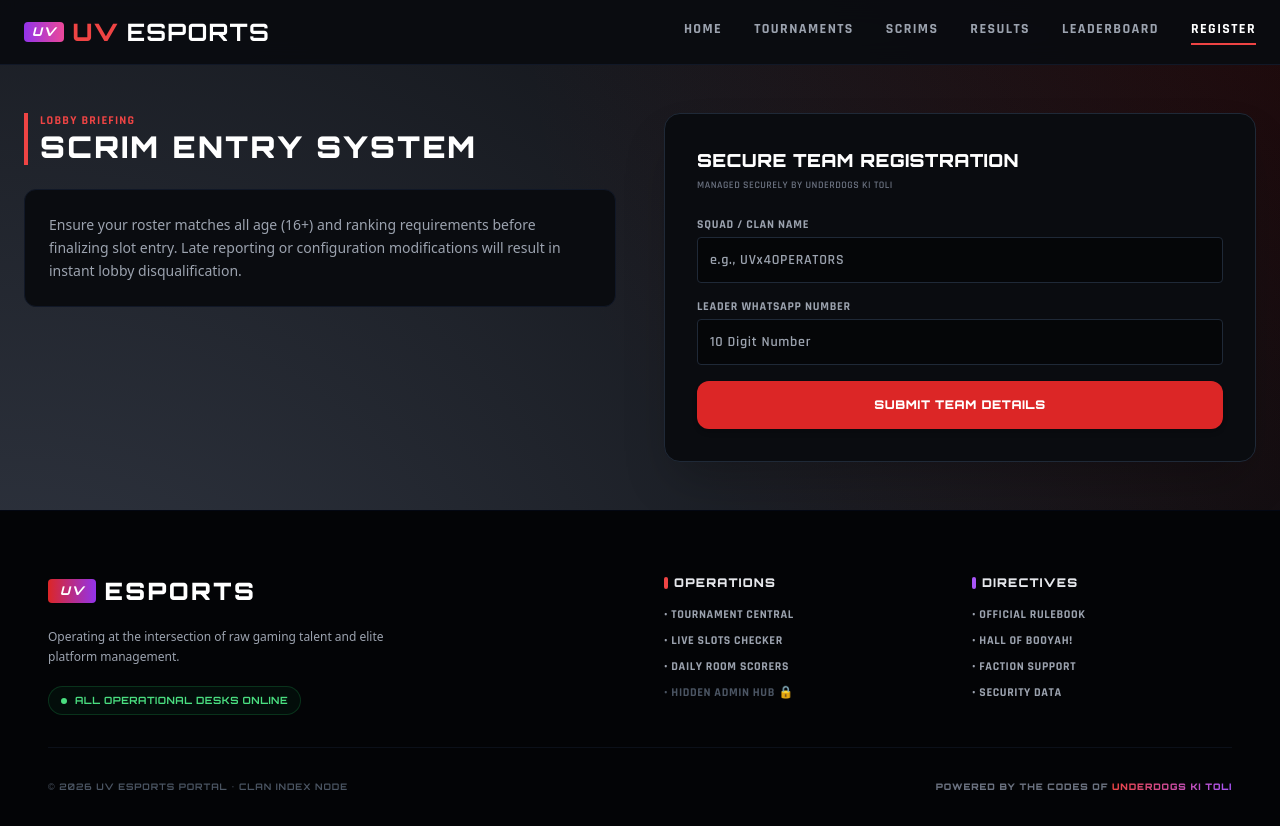
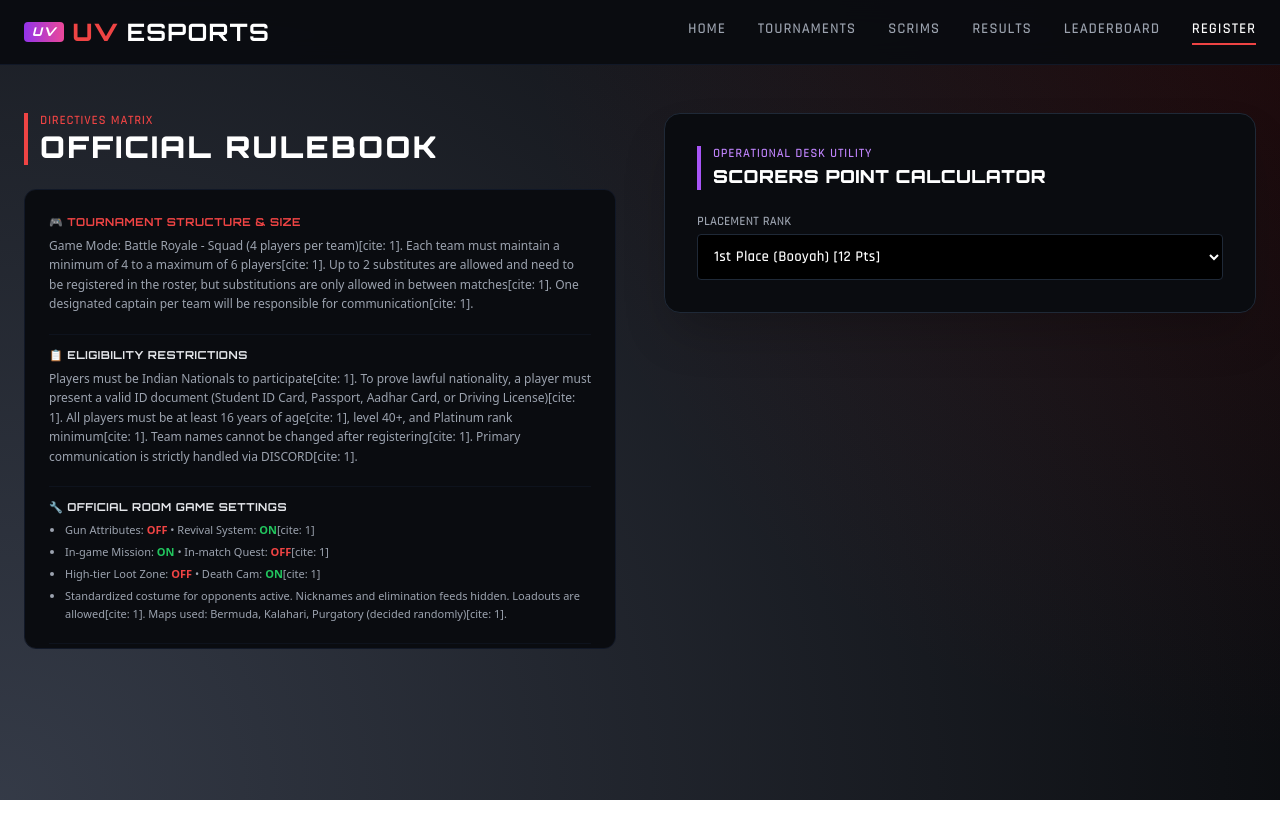
Before and after one commit to man269ff-star/uv-esports-portal, a plain HTML site: page scrim-central-site/register.html in a window 1280 px wide. After the commit the page ends 800 px from the top, so only its background shows below. Drawn offline with nearby package versions, Linux system fonts and the light colour scheme.

Commit message:
Revise registration page with new title and features
Updated the title and added rules and registration details. Refined the layout and added a point calculator panel.

```diff
--- a/scrim-central-site/register.html
+++ b/scrim-central-site/register.html
@@ -3,14 +3,17 @@
 <head>
     <meta charset="UTF-8">
     <meta name="viewport" content="width=device-width, initial-scale=1.0">
-    <title>UV ESPORTS | Register Team</title>
+    <title>UV ESPORTS | Rules & Registration</title>
     <script src="https://cdn.tailwindcss.com"></script>
-    <link href="https://fonts.googleapis.com/css2?family=Orbitron:wght@700;900&family=Rajdhani:wght@600;700;800&family=Space+Grotesk:wght@500;700&display=swap" rel="stylesheet">
+    <link href="https://fonts.googleapis.com/css2?family=Orbitron:wght@700;900&family=Rajdhani:wght=600;700;800&family=Space+Grotesk:wght=500;700&display=swap" rel="stylesheet">
     <style>
         body { font-family: 'Space Grotesk', sans-serif; background-color: #050608; }
         .font-gaming { font-family: 'Rajdhani', sans-serif; letter-spacing: 0.06em; }
         .font-header { font-family: 'Orbitron', sans-serif; letter-spacing: 0.08em; }
         .premium-gradient { background: radial-gradient(circle at top right, rgba(220, 38, 38, 0.12), transparent 50%), radial-gradient(circle at bottom left, rgba(17, 24, 39, 0.85), #050608); }
+        .custom-scrollbar::-webkit-scrollbar { width: 5px; }
+        .custom-scrollbar::-webkit-scrollbar-track { background: #0a0c10; }
+        .custom-scrollbar::-webkit-scrollbar-thumb { background: #dc2626; border-radius: 4px; }
     </style>
 </head>
 <body class="text-white antialiased premium-gradient min-h-screen flex flex-col justify-between relative">
@@ -55,7 +58,7 @@
                 <a href="leaderboard" class="hover:text-white transition uppercase font-bold">Leaderboard</a>
                 <a href="register" class="text-white border-b-2 border-red-500 pb-1 uppercase font-bold">Register</a>
             </nav>
-            <button onclick="toggleMobileMenu()" class="md:hidden text-gray-400 hover:text-white p-2 rounded-lg bg-gray-900/50">
+            <button onclick="toggleMobileMenu()" class="md:hidden text-gray-400 hover:text-white focus:outline-none p-2 rounded-lg bg-gray-900/50">
                 <svg class="w-7 h-7" fill="none" stroke="currentColor" viewBox="0 0 24 24">
                     <path id="iconPath" stroke-linecap="round" stroke-linejoin="round" stroke-width="2" d="M4 6h16M4 12h16M4 18h16"></path>
                 </svg>
@@ -64,90 +67,64 @@
     </header>
 
     <!-- Main Workspace -->
-    <main class="max-w-7xl mx-auto px-4 sm:px-6 py-12 grid grid-cols-1 lg:grid-cols-2 gap-12 items-start w-full flex-grow relative z-10">
-        <div class="space-y-6">
-            <div class="border-l-4 border-red-500 pl-3">
-                <p class="text-xs font-gaming text-red-500 uppercase tracking-widest font-bold">Lobby Briefing</p>
-                <h1 class="text-3xl font-black font-header text-white uppercase">Scrim Entry System</h1>
-            </div>
-            <div class="bg-[#0a0c10] border border-gray-900 rounded-xl p-6 space-y-4 text-sm font-sans text-gray-400 leading-relaxed">
-                <p>Ensure your roster matches all age (16+) and ranking requirements before finalizing slot entry. Late reporting or configuration modifications will result in instant lobby disqualification.</p>
-            </div>
-        </div>
+    <main class="max-w-7xl mx-auto px-4 sm:px-6 py-12 space-y-12 w-full flex-grow relative z-10">
 
-        <div class="bg-[#0a0c10] border border-gray-800 rounded-2xl p-8 shadow-2xl space-y-6 h-max">
-            <div>
-                <h2 class="text-lg font-header font-black uppercase text-white tracking-wide">Secure Team Registration</h2>
-                <p class="text-[10px] uppercase font-gaming tracking-wider text-gray-500 pt-1">Managed securely by Underdogs Ki Toli</p>
-            </div>
-            <form onsubmit="event.preventDefault(); alert('🔥 Clan Roster submitted successfully!');" class="space-y-4 text-xs font-gaming">
-                <div>
-                    <label class="block text-gray-400 uppercase font-bold mb-1">Squad / Clan Name</label>
-                    <input type="text" required placeholder="e.g., UVx4OPERATORS" class="w-full bg-black/50 border border-gray-800 rounded p-3 text-white focus:outline-none focus:border-red-500 text-sm font-medium">
+        <div class="grid grid-cols-1 lg:grid-cols-2 gap-12 items-start">
+
+            <!-- LEFT COLUMN: OFFICIAL TOURNAMENT RULEBOOK DATA -->
+            <div class="space-y-6">
+                <div class="border-l-4 border-red-500 pl-3">
+                    <p class="text-xs font-gaming text-red-500 uppercase tracking-widest font-bold">Directives Matrix</p>
+                    <h1 class="text-3xl font-black font-header text-white uppercase">Official Rulebook</h1>
                 </div>
-                <div>
-                    <label class="block text-gray-400 uppercase font-bold mb-1">Leader WhatsApp Number</label>
-                    <input type="tel" required placeholder="10 Digit Number" class="w-full bg-black/50 border border-gray-800 rounded p-3 text-white focus:outline-none focus:border-red-500 text-sm font-medium">
-                </div>
-                <button type="submit" class="w-full bg-red-600 hover:bg-red-700 text-white font-header font-black py-4 rounded-xl uppercase tracking-wider text-xs shadow-md transition">Submit Team Details</button>
-            </form>
-        </div>
-    </main>
 
-    <!-- FOOTER ARCHITECTURE -->
-    <footer class="border-t border-gray-950 bg-[#030406] pt-16 pb-8 px-6 sm:px-12 w-full relative z-10">
-        <div class="max-w-7xl mx-auto grid grid-cols-1 md:grid-cols-4 gap-12 items-start">
-            <div class="md:col-span-2 space-y-5 text-left">
-                <div class="flex items-center space-x-2">
-                    <span class="text-white bg-gradient-to-r from-red-600 to-purple-600 px-3 py-1 rounded text-xs font-header font-black italic tracking-widest">UV</span>
-                    <span class="text-white text-2xl font-black font-header tracking-widest">ESPORTS</span>
-                </div>
-                <p class="text-xs text-gray-400 font-sans leading-relaxed max-w-sm">Operating at the intersection of raw gaming talent and elite platform management.</p>
-                <div class="inline-flex items-center gap-2 bg-green-500/5 border border-green-500/20 px-3 py-1.5 rounded-full text-[10px] font-header font-bold text-green-400 uppercase tracking-wider">
-                    <span class="w-1.5 h-1.5 rounded-full bg-green-400 animate-ping"></span>ALL OPERATIONAL DESKS ONLINE
+                <div class="bg-[#0a0c10] border border-gray-900 rounded-xl p-6 space-y-5 font-sans text-xs leading-relaxed text-gray-400 max-h-[460px] overflow-y-auto custom-scrollbar">
+                    <div>
+                        <h4 class="font-bold text-red-500 font-header text-[11px] tracking-wider uppercase mb-1">🎮 Tournament Structure & Size</h4>
+                        <p>Game Mode: Battle Royale - Squad (4 players per team)[cite: 1]. Each team must maintain a minimum of 4 to a maximum of 6 players[cite: 1]. Up to 2 substitutes are allowed and need to be registered in the roster, but substitutions are only allowed in between matches[cite: 1]. One designated captain per team will be responsible for communication[cite: 1].</p>
+                    </div>
+
+                    <div class="border-t border-gray-900/60 pt-3">
+                        <h4 class="font-bold text-gray-200 font-header text-[11px] tracking-wider uppercase mb-1">📋 Eligibility Restrictions</h4>
+                        <p>Players must be Indian Nationals to participate[cite: 1]. To prove lawful nationality, a player must present a valid ID document (Student ID Card, Passport, Aadhar Card, or Driving License)[cite: 1]. All players must be at least 16 years of age[cite: 1], level 40+, and Platinum rank minimum[cite: 1]. Team names cannot be changed after registering[cite: 1]. Primary communication is strictly handled via DISCORD[cite: 1].</p>
+                    </div>
+
+                    <div class="border-t border-gray-900/60 pt-3">
+                        <h4 class="font-bold text-gray-200 font-header text-[11px] tracking-wider uppercase mb-1">🔧 Official Room Game Settings</h4>
+                        <ul class="list-disc pl-4 space-y-1 text-[11px]">
+                            <li>Gun Attributes: <span class="text-red-500 font-bold">OFF</span> &bull; Revival System: <span class="text-green-500 font-bold">ON</span>[cite: 1]</li>
+                            <li>In-game Mission: <span class="text-green-500 font-bold">ON</span> &bull; In-match Quest: <span class="text-red-500 font-bold">OFF</span>[cite: 1]</li>
+                            <li>High-tier Loot Zone: <span class="text-red-500 font-bold">OFF</span> &bull; Death Cam: <span class="text-green-500 font-bold">ON</span>[cite: 1]</li>
+                            <li>Standardized costume for opponents active. Nicknames and elimination feeds hidden. Loadouts are allowed[cite: 1]. Maps used: Bermuda, Kalahari, Purgatory (decided randomly)[cite: 1].</li>
+                        </ul>
+                    </div>
+
+                    <div class="border-t border-gray-900/60 pt-3">
+                        <h4 class="font-bold text-gray-200 font-header text-[11px] tracking-wider uppercase mb-1">⚠️ Disconnection & Delay Faults</h4>
+                        <p>Participants are not allowed to intentionally cause a disconnection during a game[cite: 1]. Remake or match restart is considered only under server failure or if 10 or more players disconnect simultaneously due to network issues[cite: 1]. If a team is not ready within 10 minutes of the scheduled time, they forfeit the match[cite: 1].</p>
+                    </div>
+
+                    <div class="border-t border-gray-900/60 pt-3">
+                        <h4 class="font-bold text-red-500 font-header text-[11px] tracking-wider uppercase mb-1">🚫 Serious Offenses & Penalties</h4>
+                        <p>Only mobile devices are permitted (no emulators)[cite: 1]. Screen recording must be done on mobile or external software; use of the in-game POV recorder is prohibited[cite: 1]. Zero tolerance for teaming, exploiting bugs/glitches, ringing, bribery, gambling, or vulgar/hateful language[cite: 1]. Violations draw warnings, point deductions, or direct tournament disqualification with prize money asset forfeit[cite: 1]. UV reserves the right to amend rules to ensure fair competition[cite: 1].</p>
+                    </div>
                 </div>
             </div>
-            <div class="text-left space-y-4 font-gaming">
-                <div class="flex items-center gap-1.5"><span class="w-1 h-3 bg-red-500 rounded-sm"></span><h4 class="text-gray-200 text-xs font-black uppercase tracking-widest font-header">OPERATIONS</h4></div>
-                <ul class="space-y-2.5 text-xs text-gray-400 font-bold uppercase tracking-wider">
-                    <li><a href="tournaments" class="hover:text-red-500 hover:pl-1 block">&bull; TOURNAMENT CENTRAL</a></li>
-                    <li><a href="scrims" class="hover:text-purple-500 hover:pl-1 block">&bull; LIVE SLOTS CHECKER</a></li>
-                    <li><a href="results" class="hover:text-pink-500 hover:pl-1 block">&bull; DAILY ROOM SCORERS</a></li>
-                    <li><a href="admin" class="text-gray-600 hover:text-white block">&bull; HIDDEN ADMIN HUB 🔒</a></li>
-                </ul>
-            </div>
-            <div class="text-left space-y-4 font-gaming">
-                <div class="flex items-center gap-1.5"><span class="w-1 h-3 bg-purple-500 rounded-sm"></span><h4 class="text-gray-200 text-xs font-black uppercase tracking-widest font-header">DIRECTIVES</h4></div>
-                <ul class="space-y-2.5 text-xs text-gray-400 font-bold uppercase tracking-wider">
-                    <li><a href="register" class="hover:text-white hover:pl-1 block">&bull; OFFICIAL RULEBOOK</a></li>
-                    <li><a href="leaderboard" class="hover:text-white hover:pl-1 block">&bull; HALL OF BOOYAH!</a></li>
-                    <li><a href="#" class="hover:text-white hover:pl-1 block">&bull; FACTION SUPPORT</a></li>
-                    <li><a href="#" class="hover:text-white hover:pl-1 block">&bull; SECURITY DATA</a></li>
-                </ul>
-            </div>
-        </div>
-        <div class="max-w-7xl mx-auto border-t border-gray-900/60 pt-8 mt-8 flex flex-col sm:flex-row items-center justify-between gap-4 text-[9px] tracking-widest font-header text-gray-600 uppercase">
-            <p>&copy; 2026 UV ESPORTS portal &bull; CLAN INDEX NODE</p>
-            <p class="text-gray-500 font-black">POWERED BY THE CODES OF <span class="text-transparent bg-clip-text bg-gradient-to-r from-red-500 to-purple-500">UNDERDOGS KI TOLI</span></p>
-        </div>
-    </footer>
 
-    <script>
-        let menuOpen = false;
-        function toggleMobileMenu() {
-            const menu = document.getElementById('mobileMenu');
-            const iconPath = document.getElementById('iconPath');
-            menuOpen = !menuOpen;
-            if (menuOpen) {
-                menu.classList.remove('hidden');
-                iconPath.setAttribute('d', 'M6 18L18 6M6 6l12 12');
-                document.body.style.overflow = 'hidden';
-            } else {
-                menu.classList.add('hidden');
-                iconPath.setAttribute('d', 'M4 6h16M4 12h16M4 18h16');
-                document.body.style.overflow = 'auto';
-            }
-        }
-    </script>
-</body>
-</html>
+            <!-- RIGHT COLUMN: INTERACTIVE POINT CALCULATOR PANEL -->
+            <div class="bg-[#0a0c10] border border-gray-800 rounded-2xl p-8 shadow-2xl space-y-6 h-max">
+                <div class="border-l-4 border-purple-500 pl-3">
+                    <p class="text-xs font-gaming text-purple-400 uppercase tracking-widest font-bold">Operational Desk Utility</p>
+                    <h2 class="text-lg font-header font-black uppercase text-white tracking-wide">Scorers Point Calculator</h2>
+                </div>
+
+                <div class="space-y-4 font-gaming text-xs">
+                    <div class="space-y-1">
+                        <label class="block text-gray-400 font-bold uppercase tracking-wider">Placement Rank</label>
+                        <select id="calcRank" class="w-full bg-black border border-gray-800 text-white p-3 rounded focus:outline-none focus:border-purple-500 text-sm font-bold tracking-wider">
+                            <option value="12">1st Place (Booyah) [12 Pts]</option>
+                            <option value="9">2nd Place [9 Pts]</option>
+                            <option value="8">3rd Place [8 Pts]</option>
+                            <option value="7">4th Place [7 Pts]</option>
+                            <option value="6">5th Place [6 Pts]</option>
+                            <option value="5">6thNormally I can help with things like this, but I don't seem to have access to that content. You can try again or ask me for something else.
```
